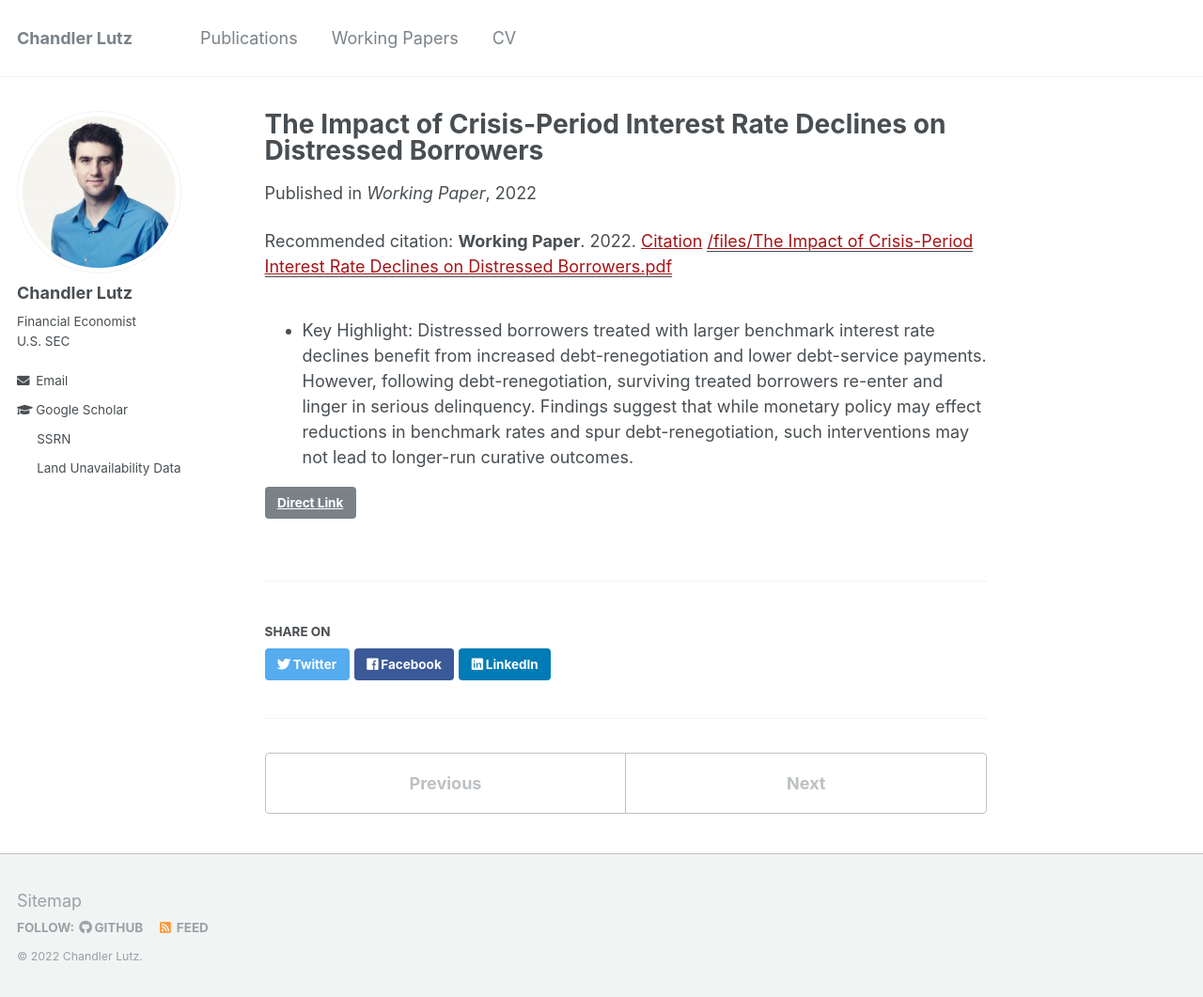
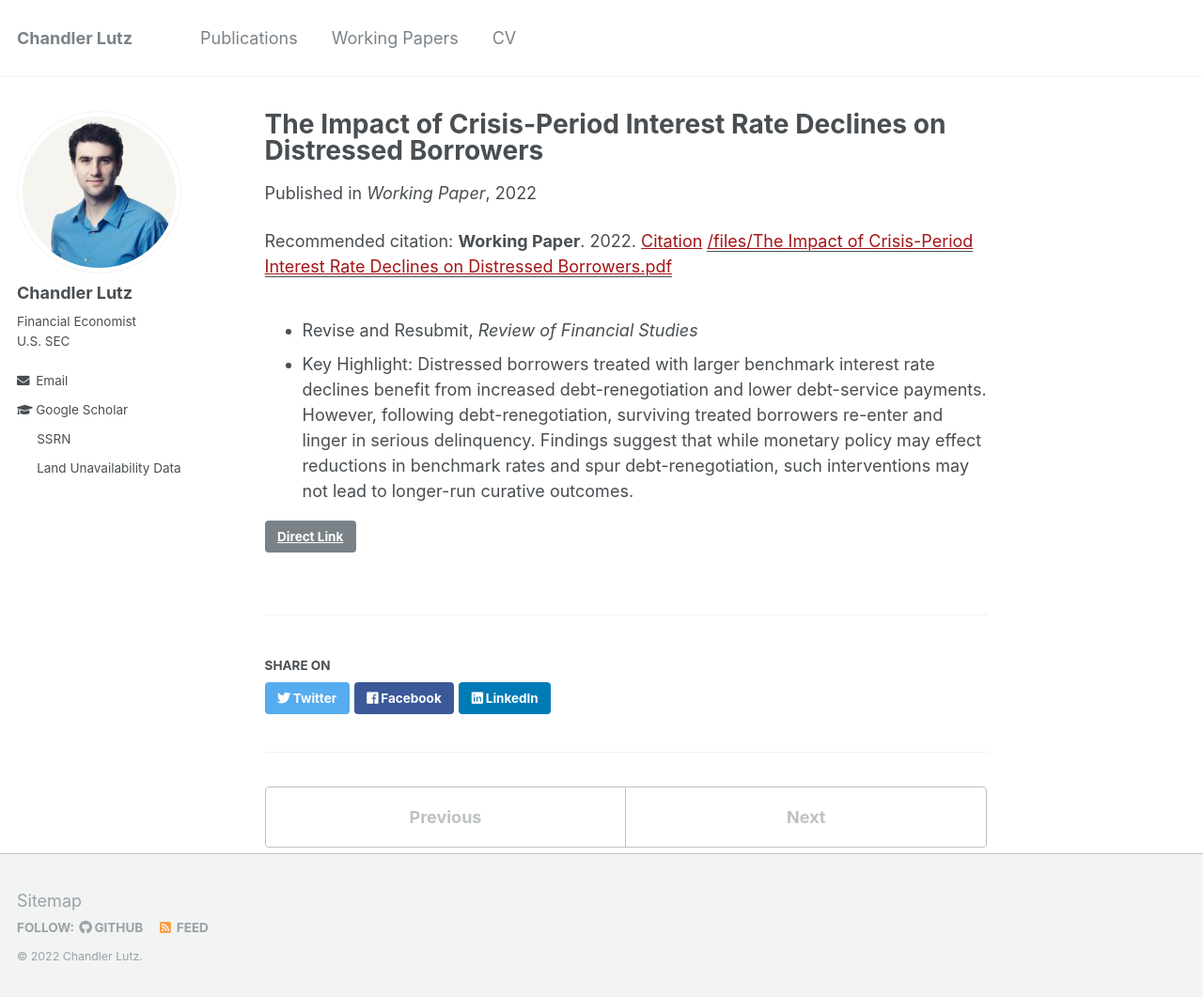
Before and after one commit to ChandlerLutz/ChandlerLutz.github.io, a Jekyll site: the page built from _workingpapers/2022-interest-rate-declines-distressed-borrowers.md, in a window 1280 px wide and 1064 px high. Shown: the top 1061 px of the window at 94% size. Built offline with Jekyll 4.4.1, drawn with Linux system fonts in a browser that asks for light colours.

Commit message:
Update papers

```diff
--- a/_workingpapers/2022-interest-rate-declines-distressed-borrowers.md
+++ b/_workingpapers/2022-interest-rate-declines-distressed-borrowers.md
@@ -8,4 +8,5 @@ paperurl: '/files/The Impact of Crisis-Period Interest Rate Declines on Distress
 link: 'https://papers.ssrn.com/sol3/papers.cfm?abstract_id=3869199'
 citation: '<b>Working Paper</b>. 2022. <a href="https://scholar.google.com/scholar?hl=en&as_sdt=0%2C5&q=%22The+Impact+of+Crisis-Period+Interest+Rate+Declines+on+Distressed+Borrowers%22&btnG=#d=gs_cit&u=%2Fscholar%3Fq%3Dinfo%3AnMArPkM5cLIJ%3Ascholar.google.com%2F%26output%3Dcite%26scirp%3D0%26hl%3Den">Citation</a>'
 ---
+* Revise and Resubmit, *Review of Financial Studies*
 * Key Highlight: Distressed borrowers treated with larger benchmark interest rate declines benefit from increased debt-renegotiation and lower debt-service payments. However, following debt-renegotiation, surviving treated borrowers re-enter and linger in serious delinquency. Findings suggest that while monetary policy may effect reductions in benchmark rates and spur debt-renegotiation, such interventions may not lead to longer-run curative outcomes.
```
